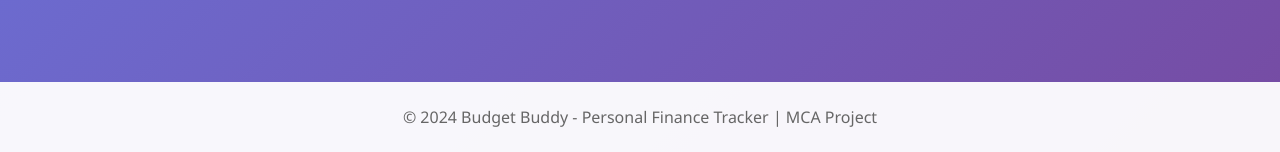
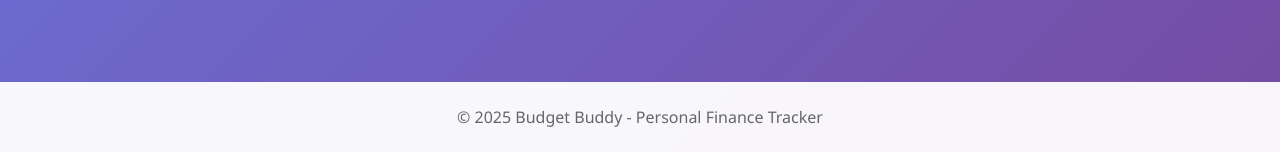
Before and after one commit to shubhamjadhav0715/budget-buddy, a Flask app: page /budgets in a window 1280 px wide. Shown: the part 891-1043 px from the top of the page. Run offline with Flask 3, Linux system fonts and the light colour scheme; data that the repository does not hold is empty.

Commit message:
Update copyright to 2025 and remove MCA Project text

```diff
--- a/templates/base.html
+++ b/templates/base.html
@@ -40,7 +40,7 @@
 
     <footer class="footer">
         <div class="container">
-            <p>&copy; 2024 Budget Buddy - Personal Finance Tracker | MCA Project</p>
+            <p>&copy; 2025 Budget Buddy - Personal Finance Tracker</p>
         </div>
     </footer>
 
```
